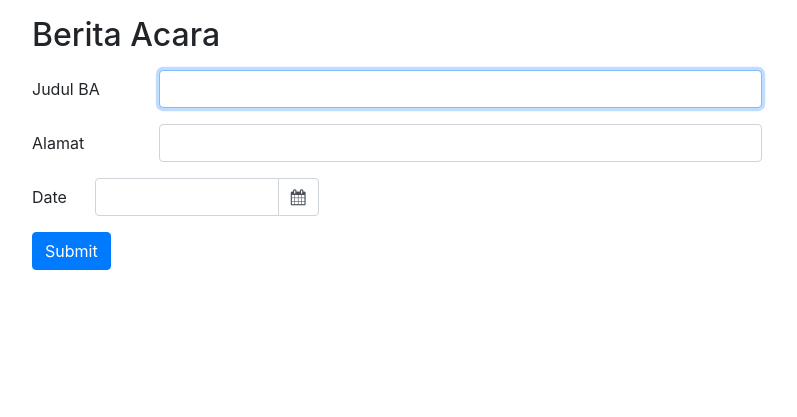
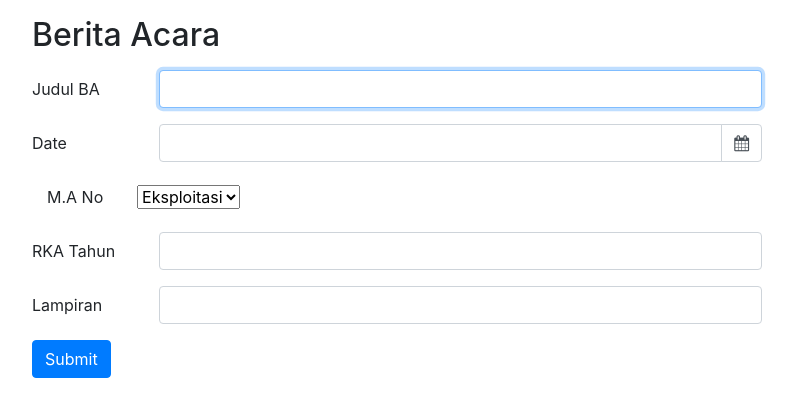
Before and after one commit to xyrez27/AP2BA, a CodeIgniter 4 app: template app/Views/ba/index.php in a window 1280 px wide. Shown: the part 64-481 px from the top of the page, without its empty margins (53-850 px from the left). Run offline with PHP 8.4 and a stand-in for CodeIgniter, Linux system fonts and the light colour scheme; the template is opened without the code that fills it, so the values that code supplies are empty; some libraries are stand-ins or nearby versions.

Commit message:
UPDATE INDEX

```diff
--- a/app/Views/ba/index.php
+++ b/app/Views/ba/index.php
@@ -14,16 +14,9 @@
                         </div>
                     </div>
                 </div>
-                <div class="row mb-3">
-                    <label for="alamat" class="col-sm-2 col-form-label">Alamat</label>
-                    <div class="col-sm-10">
-                        <input type="text" class="form-control" id="alamat" name="alamat" value="<?= old('alamat'); ?>">
-                    </div>
-                </div>
-                <section>
                 <div class="row form-group">
-                        <label for="date" class="col-sm-1 col-form-label">Date</label>
-                        <div class="col-sm-4">
+                    <label for="date" class="col-2 col-form-label">Date</label>
+                    <div class="col">
                         <div class="input-group date" id="datepicker">
                             <input type="text" class="form-control">
                             <span class="input-group-append">
@@ -34,14 +27,44 @@
                         </div>
                     </div>
                 </div>
-                </section>
-                <script type="text/javascript">
+                <!-- <div class="row mb-3">
+                    <label for="alamat" class="col-sm-2 col-form-label">M.A No</label>
+                    <div class="col-sm-10">
+                        <input type="text" class="form-control" id="MA_No" name="MA_No" value="">
+                    </div>
+                </div> -->
+                <div class="row mb-3">
+                    <div class="col-10">
+                        <label for="MA_No" class="col-2 col-form-label">M.A No</label>
+                        <select id="MA_No" class="form-select">
+                            <option>Eksploitasi</option>
+                            <option>Investasi</option>
+                        </select>
+                    </div>
+                </div>
+                <div class="row mb-3">
+                    <label for="nama" class="col-sm-2 col-form-label">RKA Tahun</label>
+                    <div class="col-sm-10">
+                        <input type="text" class="form-control" id="RKA" name="RKA" autofocus value="">
+                        <div id="validationServer04Feedback" class="invalid-feedback">
+                        </div>
+                    </div>
+                </div>
+                <div class="row mb-3">
+                    <label for="nama" class="col-sm-2 col-form-label">Lampiran</label>
+                    <div class="col-sm-10">
+                        <input type="text" class="form-control" id="lampiran" name="lampiran" autofocus value="">
+                        <div id="validationServer04Feedback" class="invalid-feedback">
+                        </div>
+                    </div>
+                </div>
+                <button type="submit" class="btn btn-primary">Submit</button>
+            </form>
+            <!-- <script type="text/javascript">
                 $(function() {
                     $('datepicker').datepicker();
                 });
-                </script>
-                <button type="submit" class="btn btn-primary">Submit</button>
-            </form>
+            </script> -->
         </div>
     </div>
 </div>
```
Lines whose indentation alone changed are shown as unchanged.
